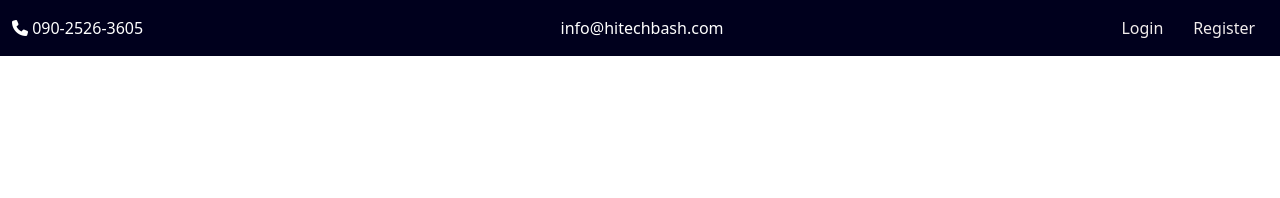
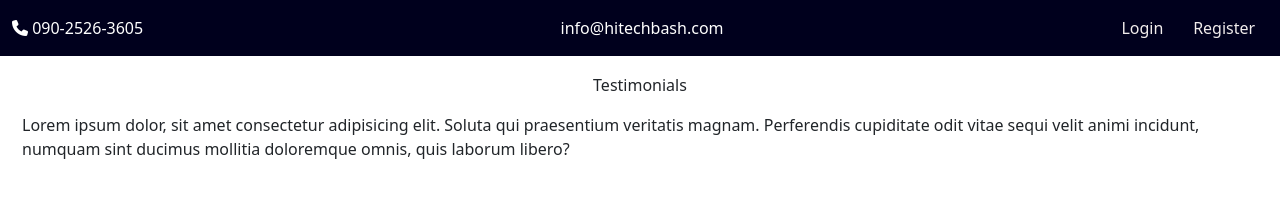
Before and after one commit to nathanielnosa/hitechbash, a plain HTML site: page index.html in a window 1280 px wide. Drawn offline with nearby package versions, Linux system fonts and the light colour scheme; some icons are missing.

Commit message:
testimonials

```diff
--- a/assets/css/style.css
+++ b/assets/css/style.css
@@ -31,3 +31,11 @@
         text-align: center !important;
     }
 }
+.test h3{
+    text-transform: capitalize;
+    text-align: center;
+    margin-top: 20px;
+}
+.test p{
+    padding: 10px 10px;
+}
--- a/index.html
+++ b/index.html
@@ -32,6 +32,18 @@
         </div>
 
     </section>
+    <div class="container-fluid test">
+        <!-- <div class="row"> -->
+            <!-- <div class="col-12 col-md-6 test"> -->
+            <h3 class="h6">testimonials</h3>
+            <p>Lorem ipsum dolor, sit amet consectetur adipisicing elit. Soluta qui praesentium veritatis magnam. Perferendis cupiditate odit vitae sequi velit animi incidunt, numquam sint ducimus mollitia doloremque omnis, quis laborum libero?</p>
+        <!-- </div> -->
+
+        <!-- </div> -->
+
+
+    </div>
+
 
 
 
```
